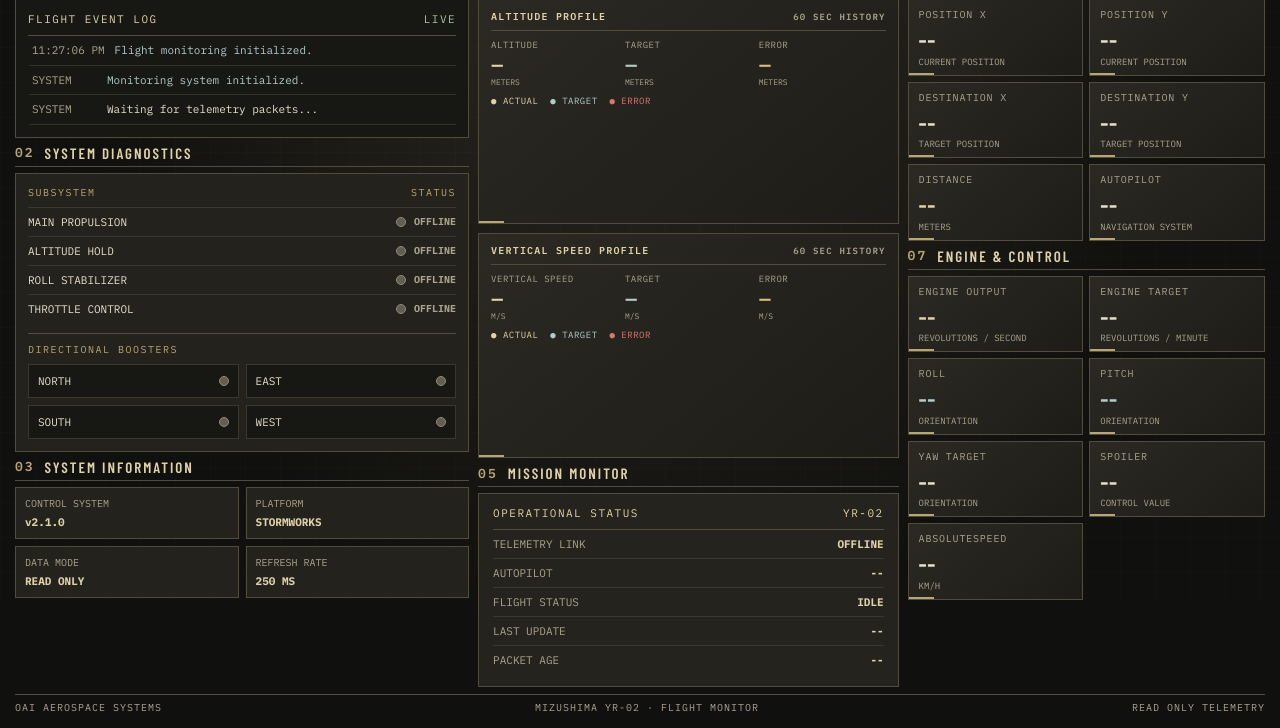
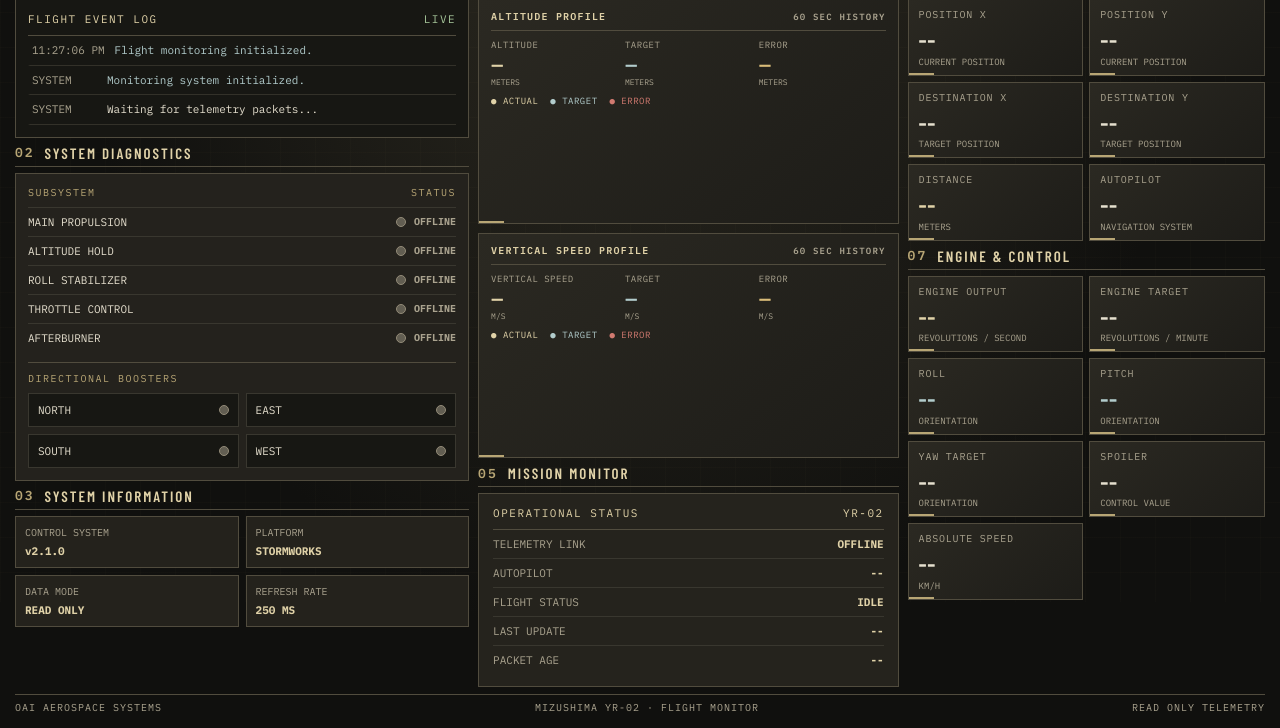
Before and after one commit to IsmailOzkan98/Stormworks-OAi-Mizushima-YR-02-System, a Flask app: page / in a window 1280 px wide. Shown: the part 198-926 px from the top of the page. Run offline with Flask 3, Linux system fonts and the light colour scheme; some web fonts are replaced.

Commit message:
added afterburner

```diff
--- a/Server/app.py
+++ b/Server/app.py
@@ -50,6 +50,8 @@ telemetry = {
     "east": 0,
     "south": 0,
     "west": 0,
+
+    "afterburner": 0,
 
     "spoiler": 0,
 
--- a/Server/static/script.js
+++ b/Server/static/script.js
@@ -317,6 +317,7 @@ const systems = [
     ["alt_hold", "altHold", "ALTITUDE HOLD"],
     ["roll_stab", "rollStab", "ROLL STABILIZER"],
     ["accel", "accel", "THROTTLE CONTROL"],
+    ["afterburner", "afterburner", "AFTERBURNER"],
     ["north", "north", "NORTH BOOSTER"],
     ["east", "east", "EAST BOOSTER"],
     ["south", "south", "SOUTH BOOSTER"],
--- a/Server/templates/index.html
+++ b/Server/templates/index.html
@@ -143,6 +143,15 @@
                         <b id="accelStatus">OFFLINE</b>
                     </span>
                 </div>
+
+                <div class="diagnostic-row">
+                    <span>AFTERBURNER</span>
+                    <span class="diagnostic-status">
+                        <i class="indicator" id="afterburner"></i>
+                        <b id="afterburnerStatus">OFFLINE</b>
+                    </span>
+                </div>
+
 
                 <div class="diagnostic-separator">DIRECTIONAL BOOSTERS</div>
 
@@ -437,7 +446,7 @@
                 </div>
 
                 <div class="card">
-                    <div class="card-label">ABSOLUTESPEED</div>
+                    <div class="card-label">ABSOLUTE SPEED</div>
                     <div class="value" id="absoluteSpeed">--</div>
                     <div class="unit">KM/H</div>
                 </div>
```
Also changed, not shown: Microprocessor/README-ES.md, 4 other files.
